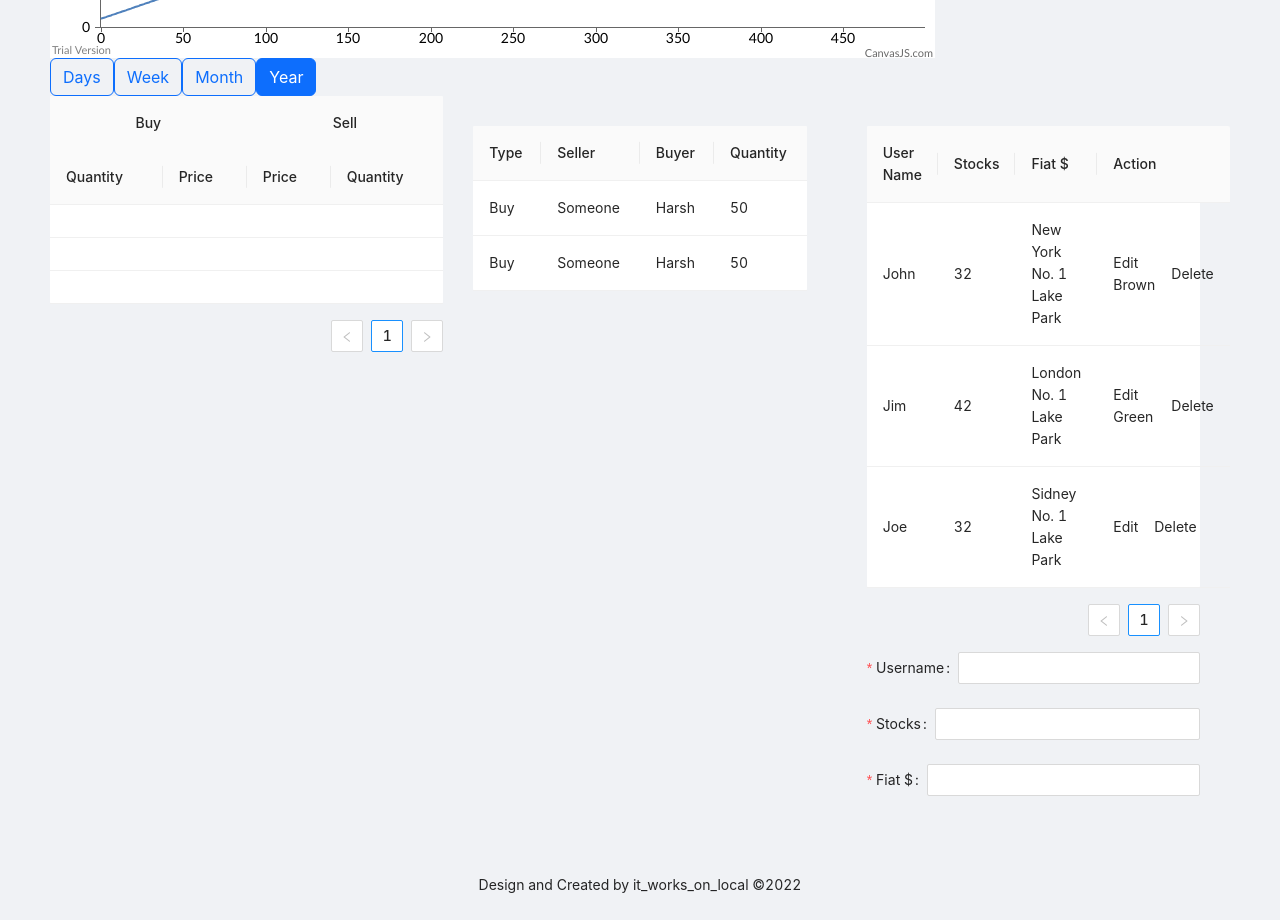
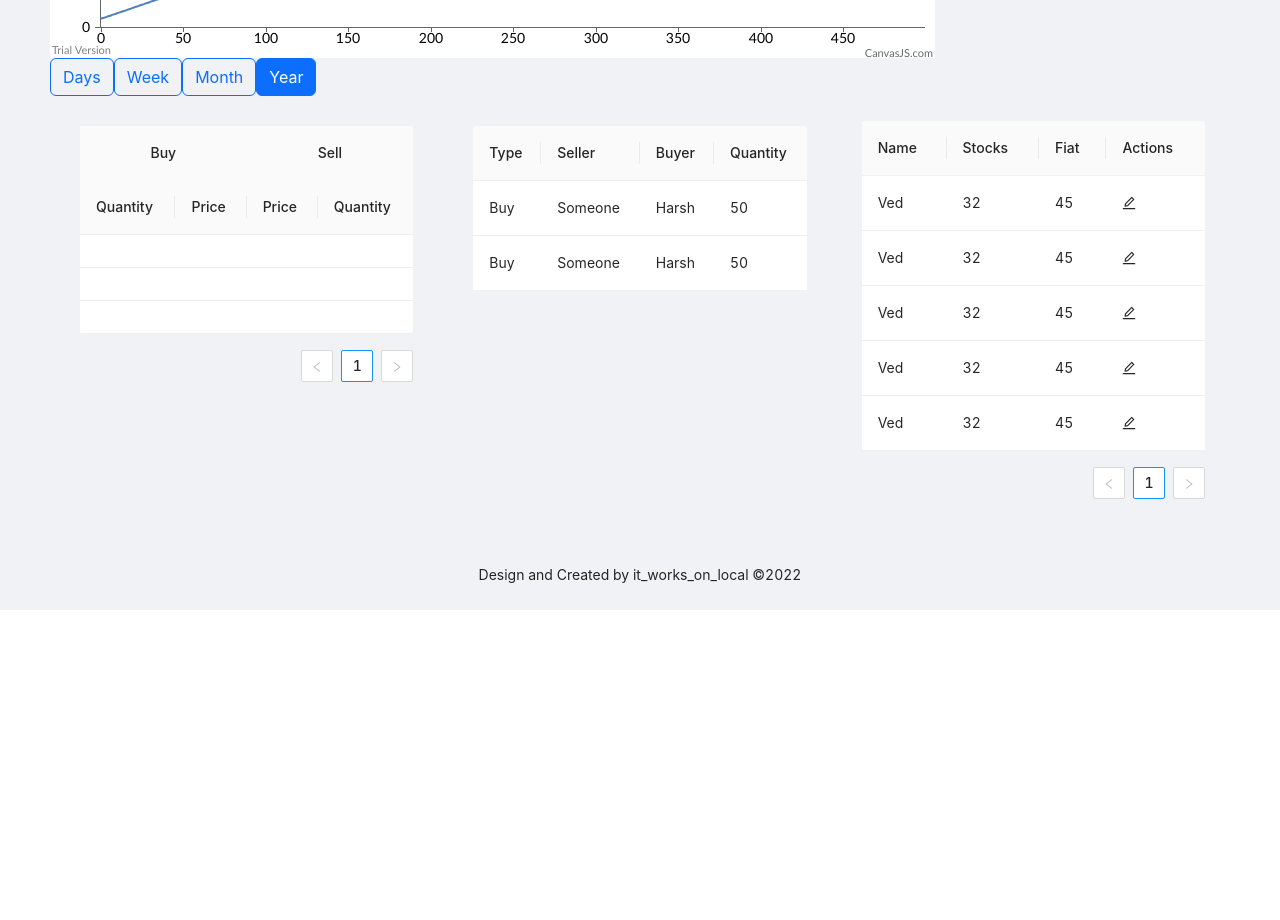
Before and after one commit to hack-an-intern/frontend, a React (Create React App) app: page / in a window 1280 px wide. Shown: the part 460-1380 px from the top of the page. After the commit the page ends 1070 px from the top, so only its background shows below. Built offline with nearby package versions, Linux system fonts and the light colour scheme.

Commit message:
confirmtable

```diff
--- a/src/Layout.js
+++ b/src/Layout.js
@@ -5,7 +5,8 @@ import Graph from './components/Graph';
 import Buysell from './components/Buysell';
 import Table from './components/Table';
 import TransactionHistory from './components/TransactionHistory';
-import Portfolio from './components/Portfolio'
+// import Portfolio from './components/Portfolio'
+import Newport from './components/Newport'
 const { Header, Content, Footer } = Layout;
 const Container = () => (
   <Layout className="layout">
@@ -49,16 +50,16 @@ const Container = () => (
         </Col>
       </Row>
       <Row>
-        <Col span={8}>
+        <Col span={8}style={{padding: "30px"}}>
           <Table/>
         </Col>
         <Col span={8} style={{padding: "30px"}}>
           {/* <Graph/> */}
           <TransactionHistory/>
         </Col>
-        <Col span={8} style={{padding: "30px"}}>
+        <Col span={8} style={{padding: "25px",}}>
           {/* <Graph/> */}
-          <Portfolio/>
+          <Newport/>
         </Col>
       </Row>
       </div>
--- /dev/null
+++ b/src/components/Newport.js
@@ -0,0 +1,132 @@
+import "antd/dist/antd.css";
+// import "../css/App.css";
+import { Button, Table, Modal, Input } from "antd";
+import { useState } from "react";
+import { EditOutlined, DeleteOutlined } from "@ant-design/icons";
+
+function App() {
+  const [isEditing, setIsEditing] = useState(false);
+  const [editingStudent, setEditingStudent] = useState(null);
+  const [dataSource, setDataSource] = useState([
+    {
+      name: "Ved",
+      stocks: "32",
+      fiat: "45",
+    },
+    {
+        name: "Ved",
+        stocks: "32",
+        fiat: "45",
+    },
+    {
+        name: "Ved",
+        stocks: "32",
+        fiat: "45",
+    },
+    {
+        name: "Ved",
+        stocks: "32",
+        fiat: "45",
+    },
+    {
+        name: "Ved",
+        stocks: "32",
+        fiat: "45",
+    },
+
+  ]);
+  const columns = [
+    {
+      key: "2",
+      title: "Name",
+      dataIndex: "name",
+    },
+    {
+      key: "3",
+      title: "Stocks",
+      dataIndex: "stocks",
+    },
+    {
+      key: "4",
+      title: "Fiat",
+      dataIndex: "fiat",
+    },
+    {
+      key: "5",
+      title: "Actions",
+      render: (record) => {
+        return (
+          <>
+            <EditOutlined
+              onClick={() => {
+                onEditStudent(record);
+              }}
+            />
+          </>
+        );
+      },
+    },
+  ];
+  const onEditStudent = (record) => {
+    setIsEditing(true);
+    setEditingStudent({ ...record });
+  };
+  const resetEditing = () => {
+    setIsEditing(false);
+    setEditingStudent(null);
+  };
+  return (
+    <div >
+      {/* <header className="App-header"> */}
+        <Table columns={columns} dataSource={dataSource}></Table>
+        <Modal
+          title="Edit Student"
+          visible={isEditing}
+          okText="Save"
+          onCancel={() => {
+            resetEditing();
+          }}
+          onOk={() => {
+            setDataSource((pre) => {
+              return pre.map((student) => {
+                if (student.id === editingStudent.id) {
+                  return editingStudent;
+                } else {
+                  return student;
+                }
+              });
+            });
+            resetEditing();
+          }}
+        >
+          <Input
+            value={editingStudent?.name}
+            onChange={(e) => {
+              setEditingStudent((pre) => {
+                return { ...pre, name: e.target.value };
+              });
+            }}
+          />
+          <Input
+            value={editingStudent?.stocks}
+            onChange={(e) => {
+              setEditingStudent((pre) => {
+                return { ...pre, stocks: e.target.value };
+              });
+            }}
+          />
+          <Input
+            value={editingStudent?.fiat}
+            onChange={(e) => {
+              setEditingStudent((pre) => {
+                return { ...pre, fiat: e.target.value };
+              });
+            }}
+          />
+        </Modal>
+      {/* </header> */}
+    </div>
+  );
+}
+
+export default App;
--- a/src/components/Portfolio.js
+++ /dev/null
@@ -1,91 +0,0 @@
-import { Space, Table, Tag , Button, Checkbox, Form, Input} from 'antd';
-import React from 'react';
-const { Column, ColumnGroup } = Table;
-const data = [
-  {
-    key: '1',
-    firstName: 'John',
-    lastName: 'Brown',
-    age: 32,
-    address: 'New York No. 1 Lake Park',
-    tags: ['nice', 'developer'],
-  },
-  {
-    key: '2',
-    firstName: 'Jim',
-    lastName: 'Green',
-    age: 42,
-    address: 'London No. 1 Lake Park',
-    tags: ['loser'],
-  },
-  {
-    key: '3',
-    firstName: 'Joe',
-    age: 32,
-    address: 'Sidney No. 1 Lake Park',
-    tags: ['cool', 'teacher'],
-  },
-];
-const App = () => (
- <div>
-     <div>
-    <Table dataSource={data}>
-        <Column title="User Name" dataIndex="firstName" key="firstName" />
-        <Column title="Stocks" dataIndex="age" key="age" />
-        <Column title="Fiat $" dataIndex="address" key="address" />
-        <Column
-        title="Action"
-        key="action"
-        render={(_, record) => (
-            <Space size="middle">
-            <a>Edit {record.lastName}</a>
-            <a>Delete</a>
-            </Space>
-        )}
-        />
-    </Table>
-  </div>
-  <div>
-  <Form.Item
-        label="Username"
-        name="username"
-        rules={[
-          {
-            required: true,
-            message: 'Please input your username!',
-          },
-        ]}
-      >
-        <Input />
-      </Form.Item>
-      <Form.Item
-        label="Stocks"
-        name="stocks"
-        rules={[
-          {
-            required: true,
-            message: 'Enter Price!',
-          },
-        ]}
-      >
-        <Input />
-      </Form.Item>
-      <Form.Item
-        label="Fiat $"
-        name="fiat $"
-        rules={[
-          {
-            required: true,
-            message: 'Enter fiat',
-          },
-        ]}
-      >
-        <Input />
-      </Form.Item>
-
-  </div>
- </div>
-
-
-);
-export default App;
```
